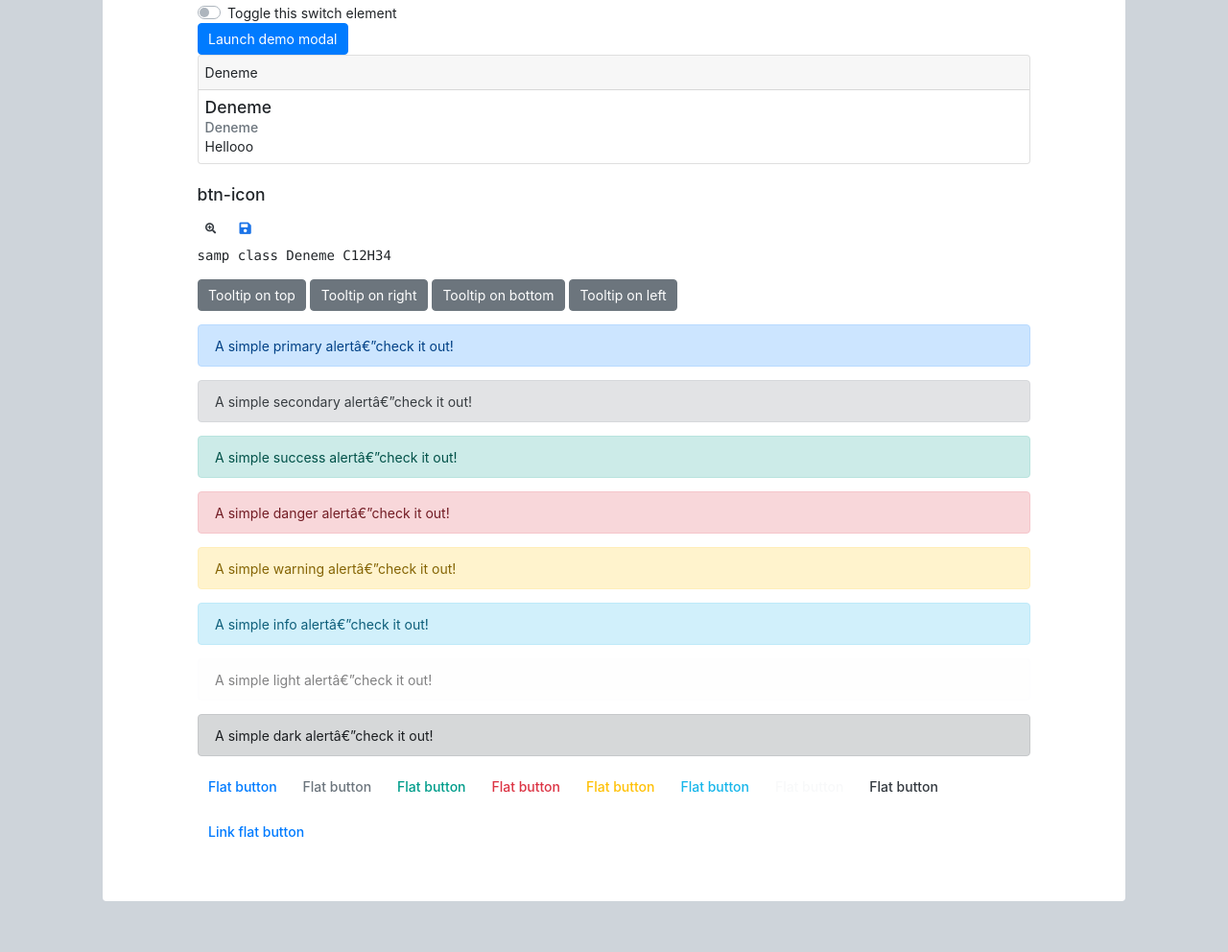
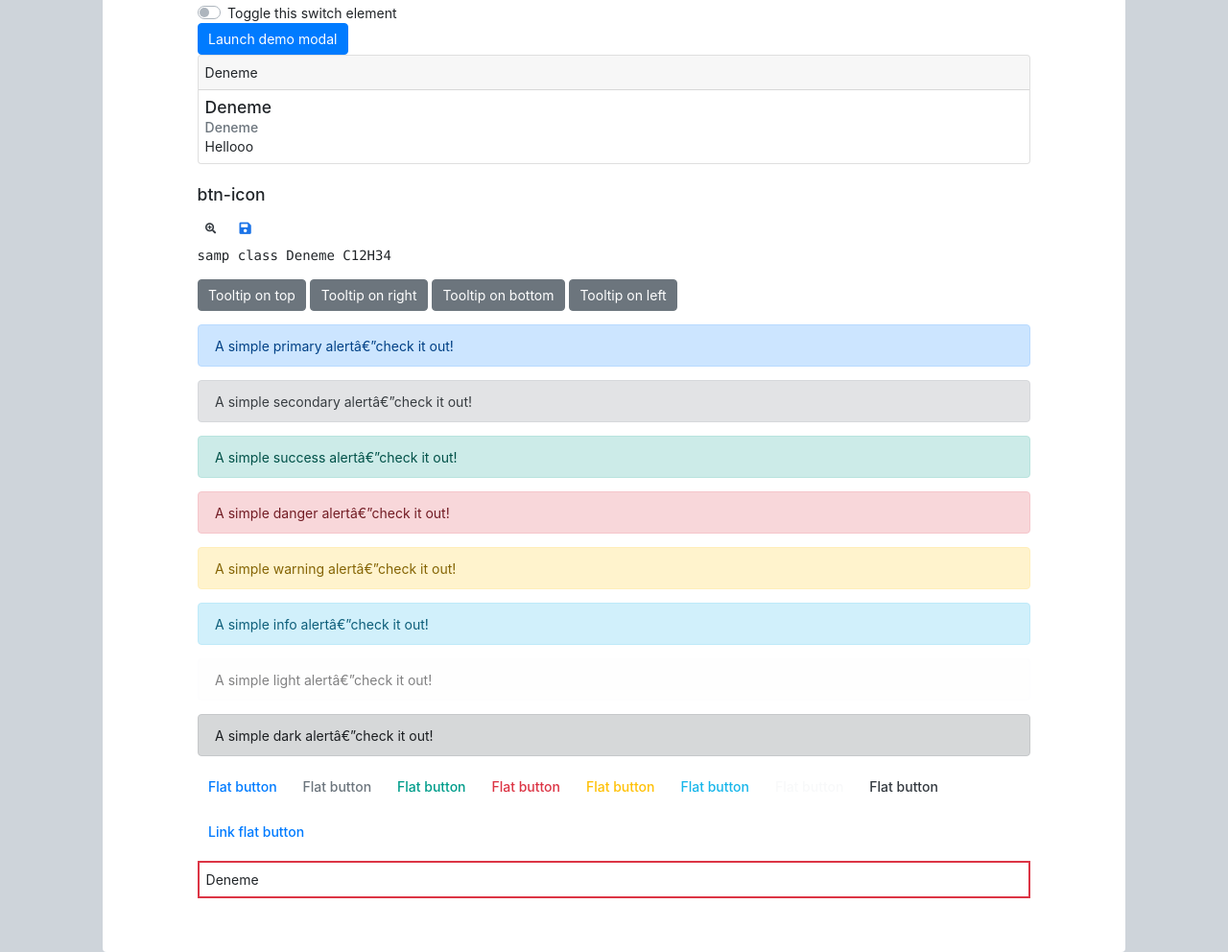
Before and after one commit to aydoganab/otmnew_design, a website: page src/home.html in a window 1280 px wide. Shown: the part 968-1960 px from the top of the page at 96% size. Before the commit the page ends 1907 px from the top, so only its background shows below. Drawn offline with Linux system fonts and the light colour scheme.

Commit message:
!important added to .border-2

```diff
--- a/src/home.html
+++ b/src/home.html
@@ -396,6 +396,10 @@
                         <a href="#" class="btn btn-flat-primary">Link flat button</a>
                     </div>
 
+                    <div class="my-3">
+                        <div class="border border-2 p-2 border-danger">Deneme</div>
+                    </div>
+
 
                 </div>
 
--- a/src/scss/style.scss
+++ b/src/scss/style.scss
@@ -438,7 +438,7 @@ caption {
 }
 
 .border-2 {
-  border-width: 2px;
+  border-width: 2px !important;
 }
 
 .dropdown-toggle-nocaret {
```
Also changed, not shown: src/css/otm_newdesign.css.
